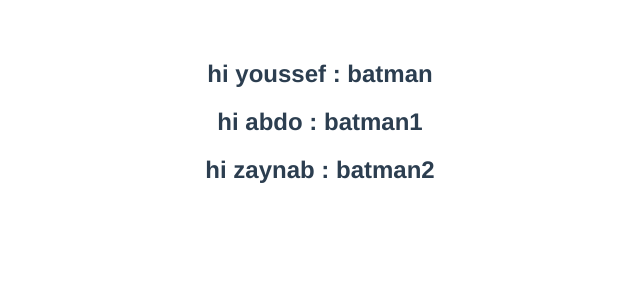
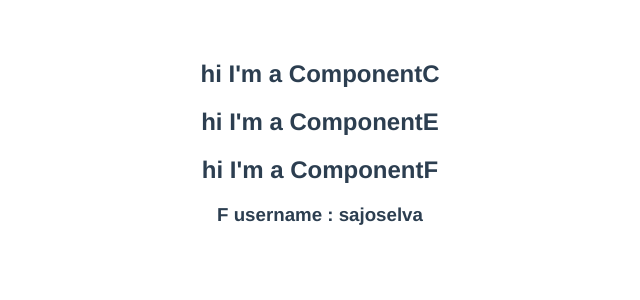
Before and after one commit to Elkafhi-Youssef/startvue, a Vue app: page / in a window 1280 px wide. Shown: the top 300 px of the page, without its empty margins (320-960 px from the left). Built offline with nearby package versions, Linux system fonts and the light colour scheme.

Commit message:
Provid and Inject

```diff
--- a/src/App.vue
+++ b/src/App.vue
@@ -1,69 +1,40 @@
 <template>
   <div>
-    <!-- <img alt="Vue logo" src="./assets/logo.png"> -->
-    <!-- <HelloWorld msg="Welcome to Your Vue.js App" url="you code "/> -->
-    <!-- <h1> hi {{add()}}</h1> -->
-    <!-- <h2 v-html="greate"></h2> -->
-    <!-- <h1>{{ fullname }}</h1>
-    <h1>convert MAD USD</h1>
-    <label>Hour</label>
-    <input type="number" v-model="h" />
-    <label>minute</label>
-    <input type="number" v-model="m" />
-    <label>second</label>
-    <input type="number" v-model="s" /> -->
-    <Greet :name="first" heroName="batman" />
+   <!-- <Article title="myarticle"/> -->
+    <!-- <Greet :name="first" heroName="batman" />
     <Greet name="abdo" heroName="batman1"/>
-    <Greet name="zaynab" heroName="batman2" />
+    <Greet name="zaynab" heroName="batman2" /> -->
+    <ComponentC />
+
 
   </div>
 </template>
 
 <script>
-import Greet from "./components/Greet.vue";
-// import HelloWorld from './components/HelloWorld.vue';
-// // import HelloWorld from './components/HelloWorld.vue'
+// import Greet from "./components/Greet.vue";
+import ComponentC from "./components/ComponentC.vue";
 
 export default {
-  components: { Greet },
   name: "App",
-
+  components:{ComponentC},
   data() {
     return {
       first: "youssef",
-      last: "elkafhi",
-      h: 0,
-      m: 0,
-      s: 0,
+
     };
   },
   methods: {
-    add() {
-      return 1 + 2;
-    },
+
   },
   computed: {
-    fullname() {
-      return `${this.first}`;
-    },
+
   },
   watch: {
-    h(v) {
-      this.m = v * 60;
-      console.log("run hour");
-      // this.s = v*60*60;
-    },
-    m(v) {
-      // this.h = v/60;
-      this.s = v * 60;
-      this.h = v / 60;
-      console.log("run min");
-    },
-    s(v) {
-      this.m = v / 60;
-      console.log("run sec");
-    },
+
   },
+  provide:{
+    username:'sajoselva'
+  }
 };
 </script>
 
--- /dev/null
+++ b/src/components/ComponentC.vue
@@ -0,0 +1,17 @@
+<template>
+  <div>
+   <!-- <h2 :id=title >I'm in acticle: {{title}}</h2> -->
+   <h2 >hi I'm a ComponentC</h2>
+   <ComponentE/>
+  </div>
+</template>
+
+<script>
+import ComponentE from './ComponentE.vue'
+  export default {
+    name:'ComponentC-C',
+    components:{
+      ComponentE}
+
+  }
+</script>
--- /dev/null
+++ b/src/components/ComponentE.vue
@@ -0,0 +1,19 @@
+<template>
+  <div>
+   <!-- <h2 :id=title >I'm in acticle: {{title}}</h2> -->
+   <h2 >hi I'm a ComponentE</h2>
+   <ComponentF/>
+  </div>
+</template>
+
+<script>
+import ComponentF from './ComponentF.vue'
+  export default {
+    name:'ComponentE-E',
+    components:{
+      ComponentF
+    }
+
+
+  }
+</script>
--- /dev/null
+++ b/src/components/ComponentF.vue
@@ -0,0 +1,14 @@
+<template>
+  <div>
+   <!-- <h2 :id=title >I'm in acticle: {{title}}</h2> -->
+   <h2 >hi I'm a ComponentF</h2>
+   <h3 >F username : {{username}}</h3>
+  </div>
+</template>
+
+<script>
+  export default {
+    name:'ComponentF-F',
+    inject:['username']
+  }
+</script>
```
Also changed, not shown: src/components/Article.vue (added, +13 -0 lines), 1 other file (tests, documents, lock files or other folders).
